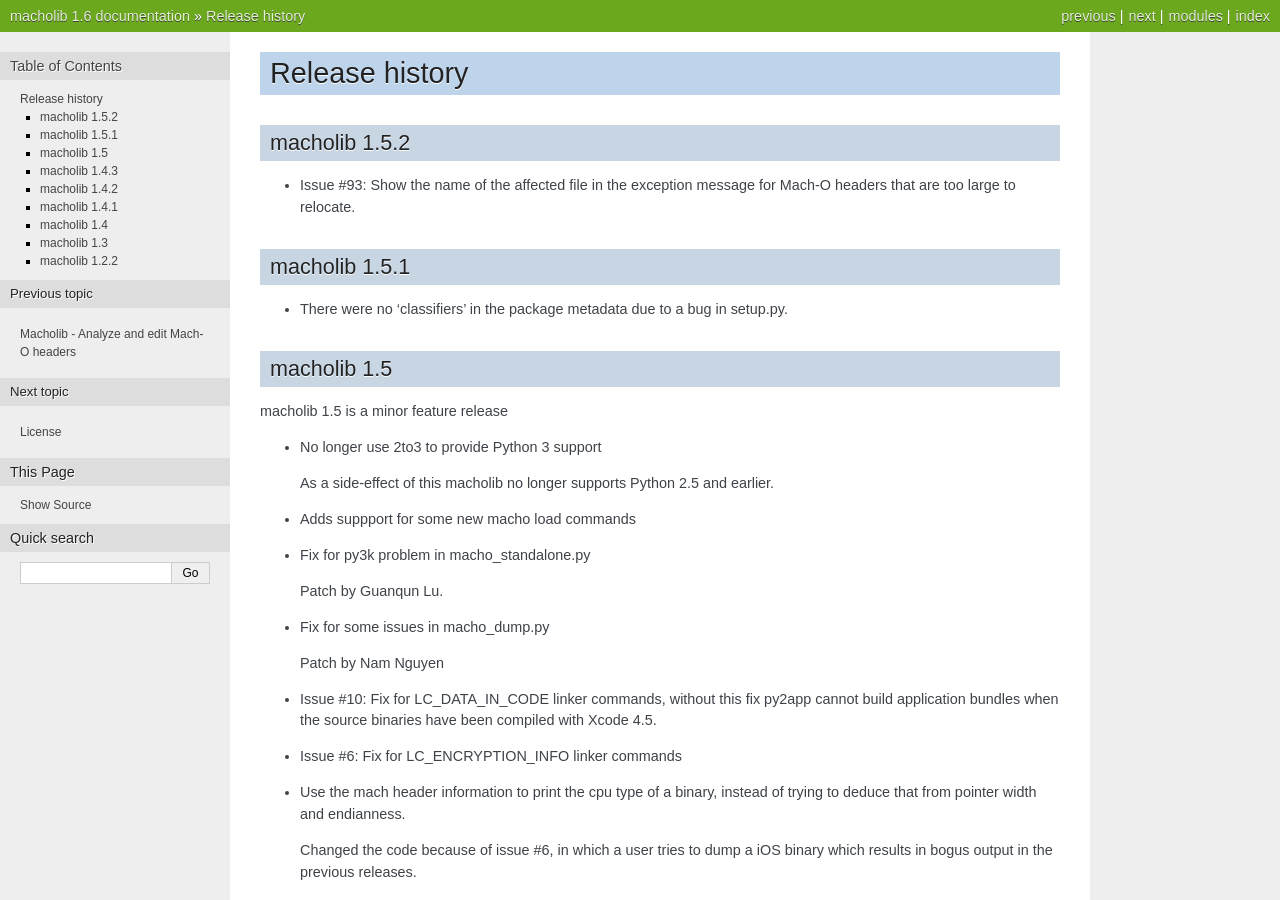
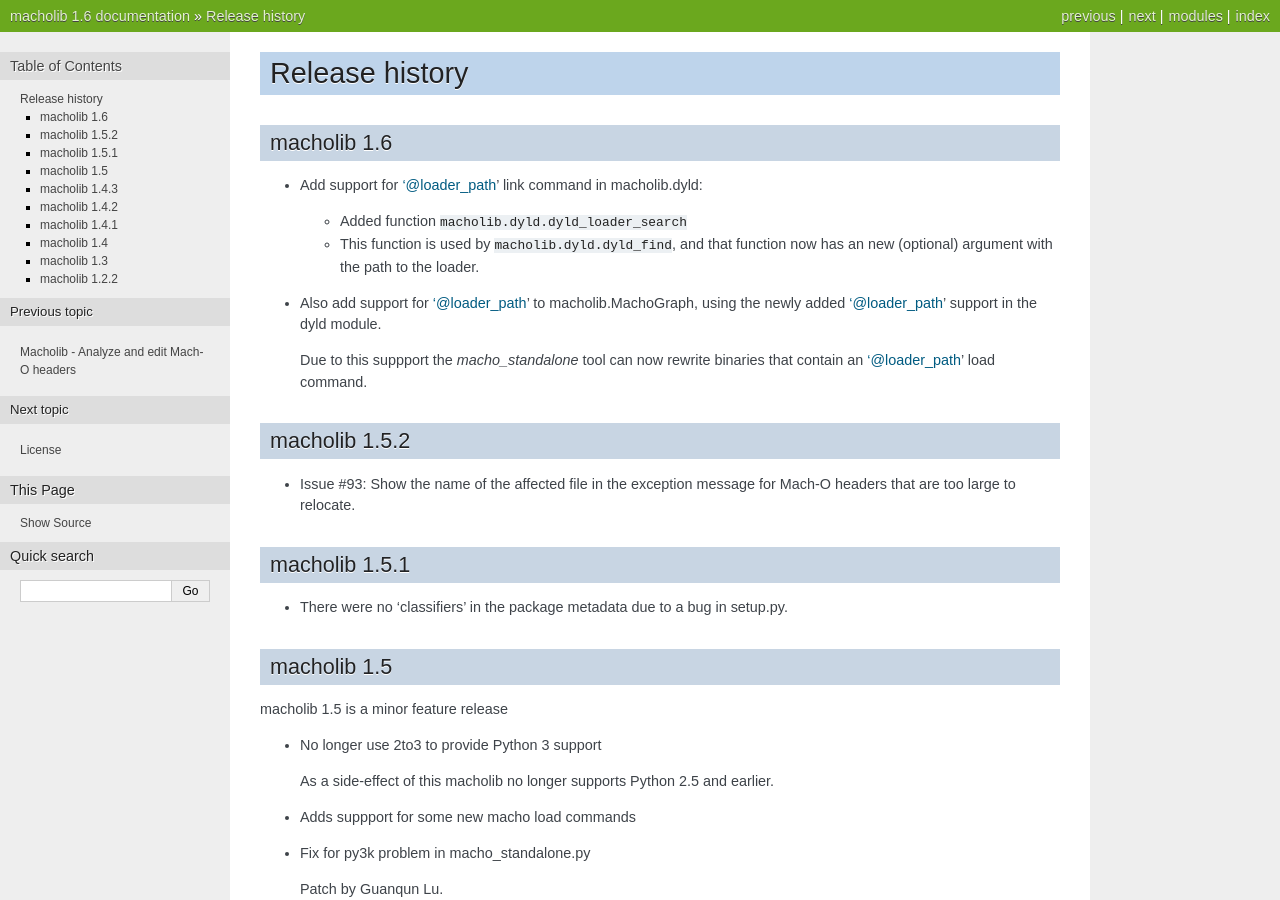
Before and after one commit to ronaldoussoren/macholib, a Sphinx documentation site: the page built from doc/changelog.rst, in a window 1280 px wide and 900 px high. Built offline with Sphinx 7.4.7, drawn with Linux system fonts in a browser that asks for light colours.

Commit message:
Initial attempt at adding support for @loader_path

```diff
--- a/doc/changelog.rst
+++ b/doc/changelog.rst
@@ -1,5 +1,26 @@
 Release history
 ===============
+
+macholib 1.6
+------------
+
+* Add support for '@loader_path' link command in
+  macholib.dyld:
+
+  - Added function ``macholib.dyld.dyld_loader_search``
+
+  - This function is used by ``macholib.dyld.dyld_find``,
+    and that function now has an new (optional) argument
+    with the path to the loader.
+
+* Also add support for '@loader_path' to macholib.MachoGraph,
+  using the newly added '@loader_path' support in the
+  dyld module.
+
+  Due to this suppport the *macho_standalone* tool can
+  now rewrite binaries that contain an '@loader_path' load
+  command.
+
 
 macholib 1.5.2
 --------------
```
Also changed, not shown: doc/dyld.rst (+18 -1 lines), 3 other files.
